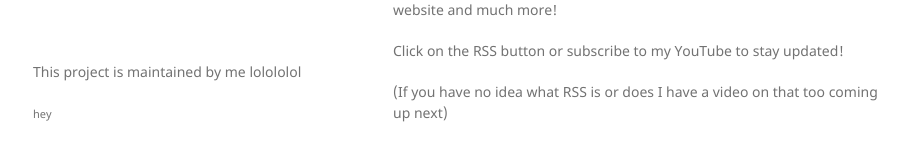
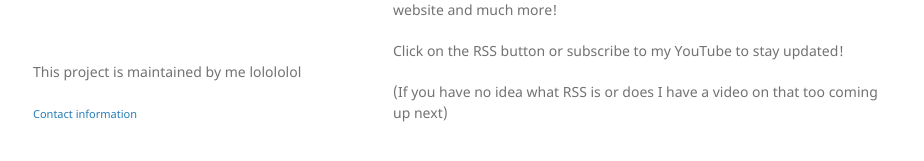
Before and after one commit to jet-so/AlejandroEscalanteMtz.github.io, a Jekyll site: the page built from index.md, in a window 1280 px wide and 1220 px high. Shown: the part 1027-1188 px from the top of the window, without its empty margins (177-1101 px from the left). Built offline with Jekyll 4.4.1, drawn with Linux system fonts in a browser that asks for light colours; our own code applies the rules of GitHub Pages for plain Markdown files.

Commit message:
added contact info

```diff
--- a/_layouts/default.html
+++ b/_layouts/default.html
@@ -26,9 +26,6 @@
         <p class="view"><a href="{{ site.github.repository_url }}">View the Project on GitHub <small>{{ site.github.repository_nwo }}</small></a></p>
         {% endif %}
 
-        {% if site.github.is_user_page %}
-        <p class="view"><a href="{{ site.github.owner_url }}">Contact me</a></p>
-        {% endif %}
 
         {% if site.show_downloads %}
         <ul>
@@ -47,7 +44,7 @@
         {% if site.github.is_project_page %}
         <p>This project is maintained by me lolololol</p>
         {% endif %}
-        <p><small>hey</small></p>
+        <p><small><a href="https://jet-so.github.io/docs/contact.html">Contact information</a></small></p>
       </footer>
     </div>
     <script src="{{ "/assets/js/scale.fix.js" | relative_url }}"></script>
```
